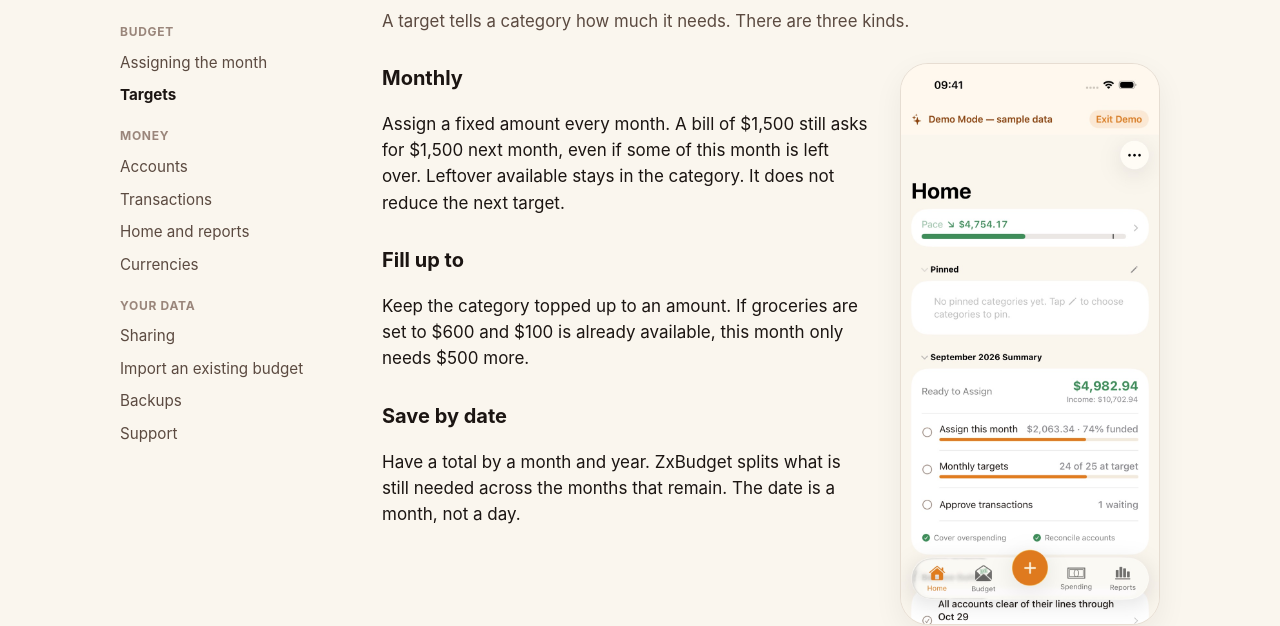
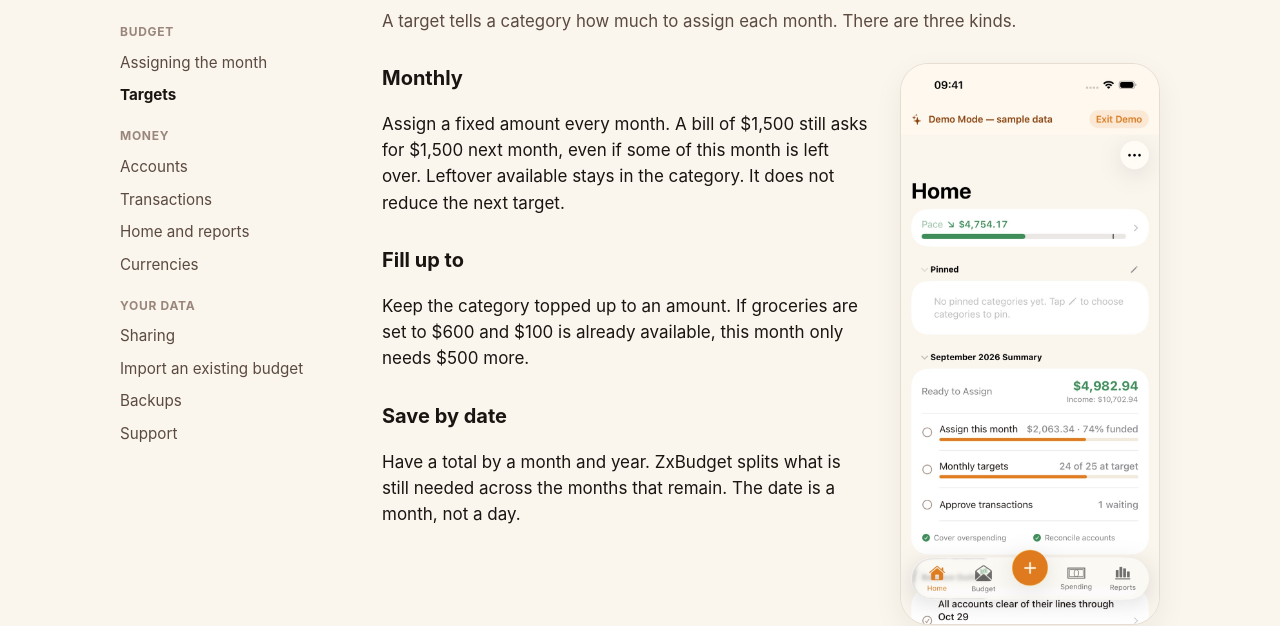
Before and after one commit to zxiiro/zxbudget-site, an Eleventy site: page src/guides/targets.njk in a window 1280 px wide. Shown: the part 206-832 px from the top of the page. Built offline with nearby package versions, Linux system fonts and the light colour scheme; Eleventy itself is replaced by a stand-in of ours; files that its build step writes are made by us from their sources.

Commit message:
Say what a target asks you to assign
"How much it needs" did not say what you do with a
target. The opening now says it is how much to assign
each month.

Assisted-by: LLM

```diff
--- a/src/guides/targets.njk
+++ b/src/guides/targets.njk
@@ -10,7 +10,7 @@ nav: guides
 <article class="prose">
   <p class="eyebrow">Guide</p>
   <h1>Targets</h1>
-  <p class="lede">A target tells a category how much it needs. There are three kinds.</p>
+  <p class="lede">A target tells a category how much to assign each month. There are three kinds.</p>
 
   <section class="guide-split">
     <div class="copy">
```
